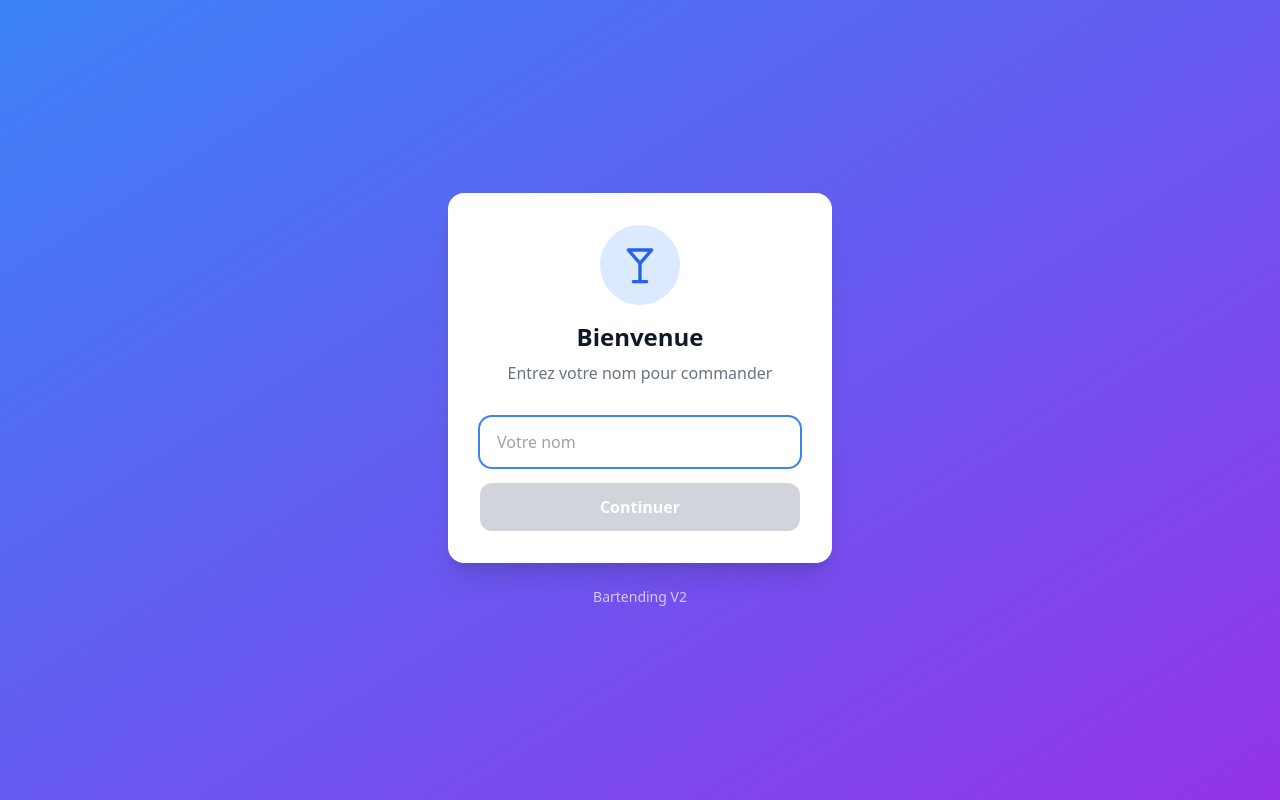
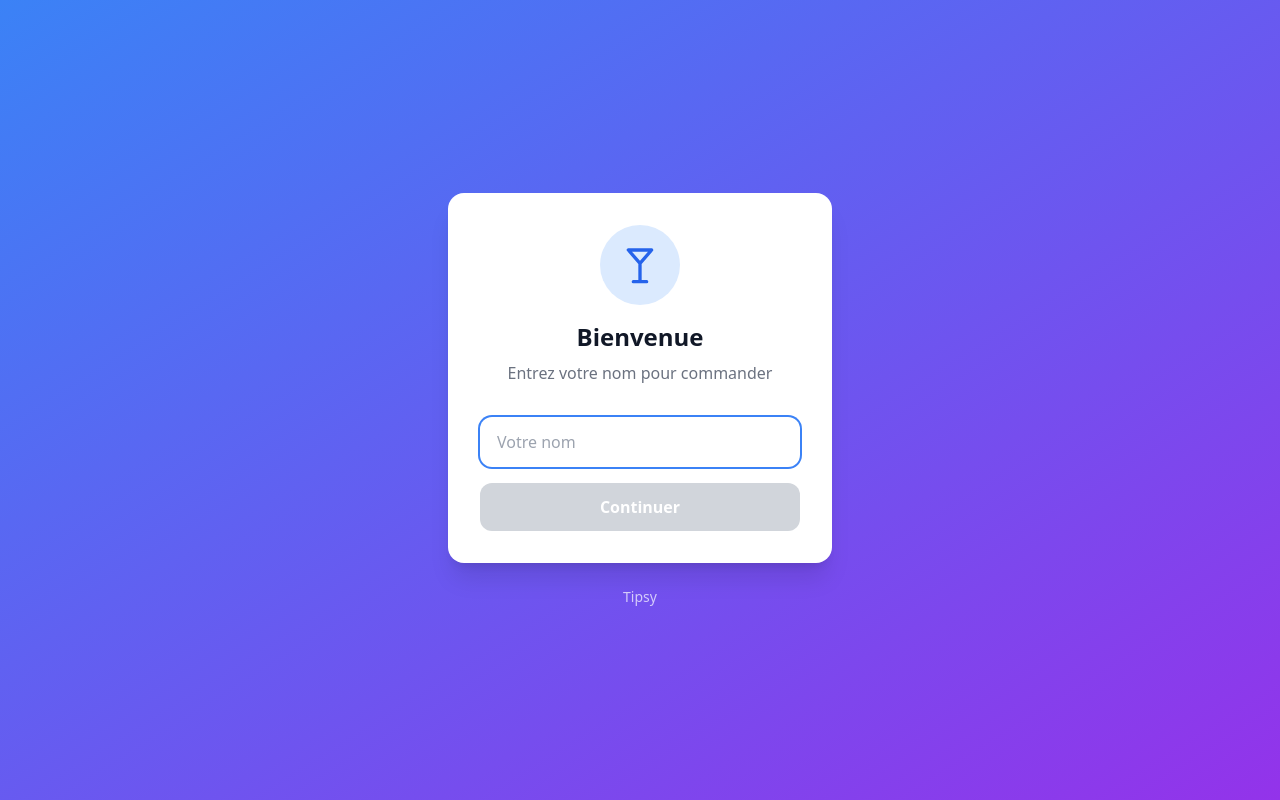
Before and after one commit to AlexandreFrancony/Bartending_Front, a React (Vite) app: page /welcome in a window 1280 px wide. Built offline with nearby package versions, Linux system fonts and the light colour scheme; no server answers.

Commit message:
fix DF & name

```diff
--- a/src/pages/Welcome.jsx
+++ b/src/pages/Welcome.jsx
@@ -68,7 +68,7 @@ function Welcome() {
 
         {/* Footer */}
         <p className="text-center text-white/70 text-sm mt-6">
-          Bartending V2
+          Tipsy
         </p>
       </div>
     </PageWrapper>
```
Also changed, not shown: 1 other file (tests, documents, lock files or other folders).
